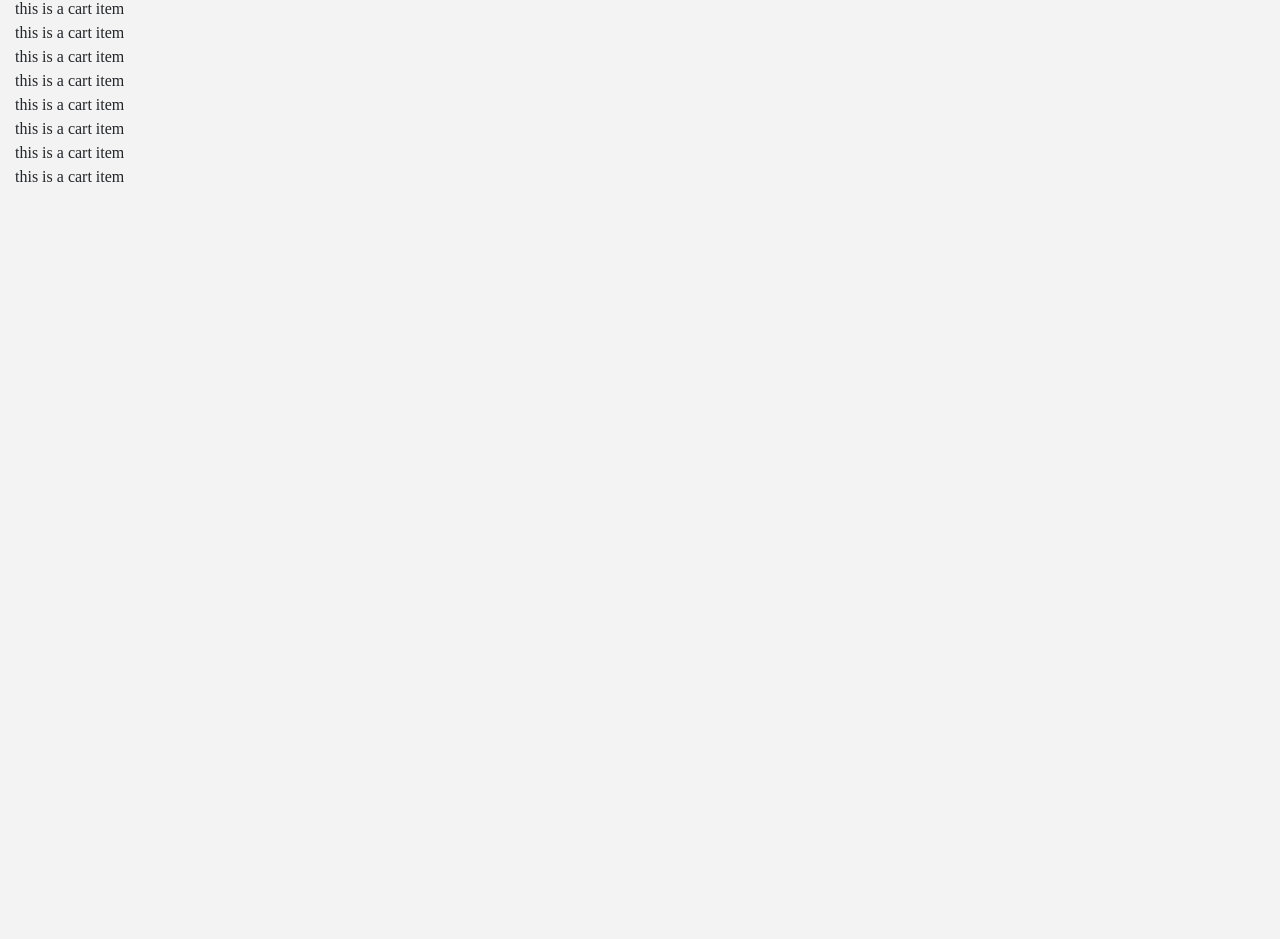
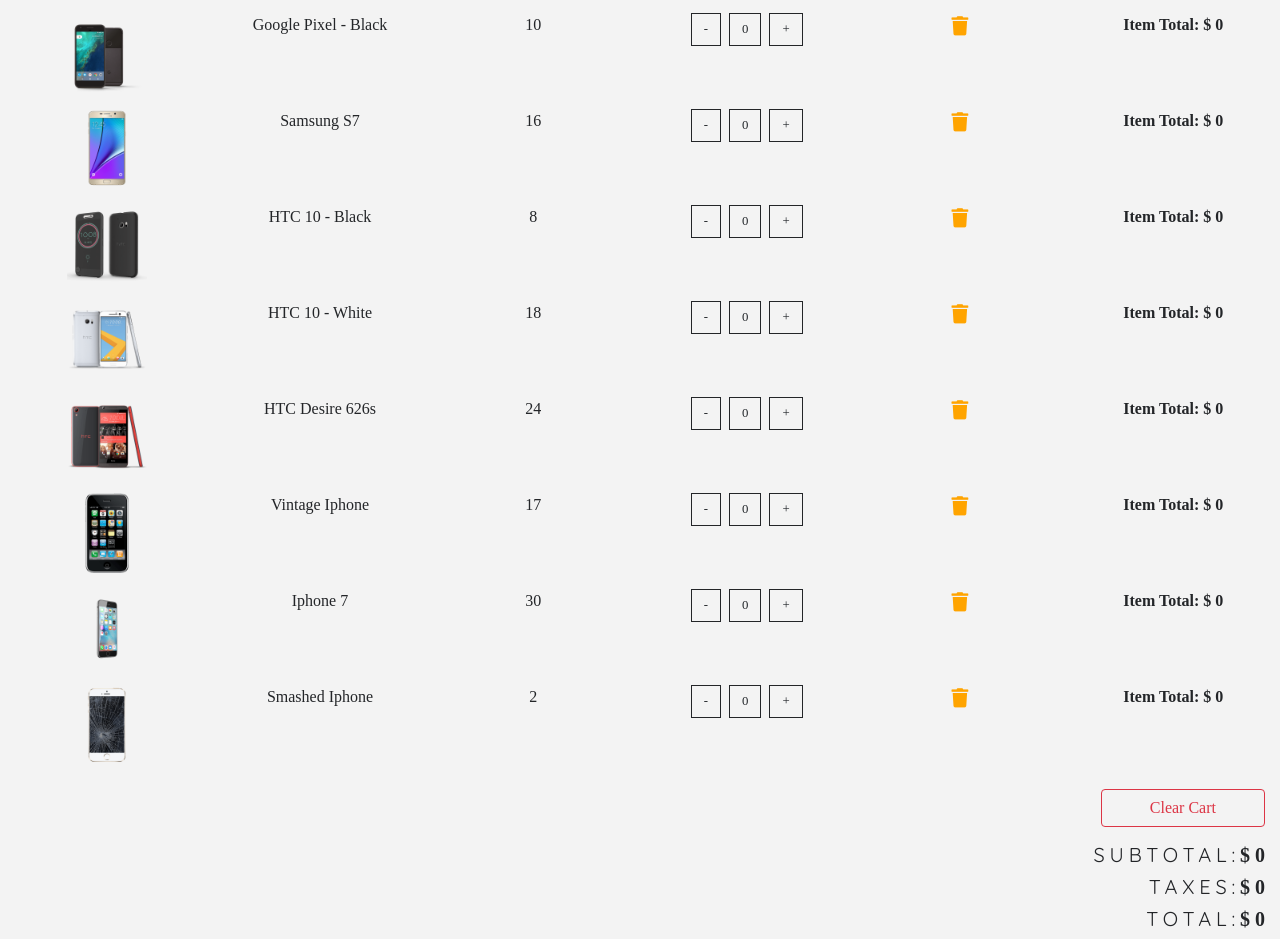
Before and after one commit to asimjb1200/Ecommerce-Template, a React (Create React App) app in the folder ecommerce/: page /cart in a window 1280 px wide. Shown: the part 181-1120 px from the top of the page. Before the commit the page ends 800 px from the top, so only its background shows below. Built offline with nearby package versions, Linux system fonts and the light colour scheme; a web font is replaced by a local one.

Commit message:
Cart Updates
Setting up the cart page and adding a bit of functionality to it

```diff
--- a/ecommerce/src/App.css
+++ b/ecommerce/src/App.css
@@ -26,3 +26,23 @@
 .text-bright {
   color: var(--mainBlue);
 }
+
+.btn-black {
+  background: transparent;
+  text-transform: capitalize;
+  font-size: 0.8rem !important;
+  color: var(--mainDark);
+  border-radius: 0 !important;
+  border: 0.1rem solid var(--mainDark) !important;
+}
+
+.btn-black:hover {
+  background: var(--mainDark) !important;
+  color: var(--mainWhite) !important;
+}
+
+.cart-icon {
+  cursor: pointer;
+  font-size: 1.2rem;
+  color: var(--mainYellow);
+}
--- a/ecommerce/src/components/Cart/Cart.js
+++ b/ecommerce/src/components/Cart/Cart.js
@@ -4,6 +4,7 @@
 import EmptyCart from "./EmptyCart";
 import {ProductConsumer} from '../../context';
 import CartList from './CartList';
+import CartTotals from './CartTotals';
 
 export default class Cart extends Component {
     render() {
@@ -17,7 +18,8 @@
                             <React.Fragment>
                                 <Title name="Your" title="Cart" />
                                 <CartColumns />
-                                <CartList value={value}/>
+                                <CartList value={value} />
+                                <CartTotals value={value} />
                             </React.Fragment>
                             );
                         } else {
--- a/ecommerce/src/components/Cart/CartItem.js
+++ b/ecommerce/src/components/Cart/CartItem.js
@@ -1,11 +1,48 @@
 import React from 'react'
 
-export default function CartItem() {
-
+export default function CartItem({item, value}) {
+    const {id, title, img, price, total, count} = item;
+    const {increment, decrement, removeItem} = value;
 
     return (
-        <div>
-            this is a cart item
+        <div className="row my-3 text-capitalize text-center">
+        <div className="col-10 mx-auto col-lg-2">
+            <img src={img} style={{width: '5rem', height: "5rem"}} className="img-fluid" alt="prouct" />
+        </div>
+
+        <div className="col-10 mx-auto col-lg-2">
+            <span className="d-lg-none">Product: </span> {title}
+        </div>
+
+        <div className="col-10 mx-auto col-lg-2">
+        <span className="d-lg-none">Price: </span> {price}
+        </div>
+
+        <div className="col-10 mx-auto col-lg-2 my-2 my-lg-0">
+            <div className="d-flex justify-content-center">
+            <div>
+                <span className="btn btn-black mx-1" onClick={() => decrement(id)}>
+                    -
+                </span>
+                <span className="btn btn-black mx-1">
+                    {count}
+                </span>
+                <span className="btn btn-black mx-1" onClick={() => increment(id)}>
+                    +
+                </span>
+            </div>
+            </div>
+        </div>
+
+        <div className="col-10 mx-auto col-lg-2">
+            <div className="cart-icon" onClick={() => removeItem(id)}>
+            <i className="fas fa-trash" />
+            </div>
+        </div>
+
+        <div className="col-10 mx-auto col-lg-2">
+            <strong>Item Total: $ {total}</strong>
+        </div>
         </div>
     )
 }
--- a/ecommerce/src/components/Cart/CartList.js
+++ b/ecommerce/src/components/Cart/CartList.js
@@ -7,7 +7,7 @@
     return (
         <div className="container-fluid">
             {cart.map((item) => {
-                return <CartItem key={item.id} item={item} value={value} />
+                return <CartItem key={item.id} item={item} value={value} />;
             })}
 
         </div>
--- /dev/null
+++ b/ecommerce/src/components/Cart/CartTotals.js
@@ -0,0 +1,25 @@
+import React from 'react'
+import {Link} from 'react-router-dom'
+
+export default function CartTotals({value}) {
+    const {cartSubtotal, cartTax, cartTotal, clearCart} = value;
+    return (
+        <React.Fragment>
+            <div className="container-fluid">
+            <div className="row">
+            <div className="col-10 mt-2 ml-sm-5 ml-md-auto col-sm-8 text-right">
+                <Link to="/">
+                    <button className="btn btn-outline-danger mb-3 px-5" type="button" onClick={() => clearCart()}>
+                        Clear Cart
+                    </button>
+                </Link>
+                <h5><span className="text-title">Subtotal:</span><strong>$ {cartSubtotal}</strong></h5>
+                <h5><span className="text-title">Taxes:</span><strong>$ {cartTax}</strong></h5>
+                <h5><span className="text-title">Total:</span><strong>$ {cartTotal}</strong></h5>
+
+            </div>
+            </div>
+            </div>
+        </React.Fragment>
+    );
+}
--- a/ecommerce/src/context.js
+++ b/ecommerce/src/context.js
@@ -10,7 +10,7 @@
         cart: storeProducts,
         modalOpen: false,
         modalProd: detailProduct,
-        cartSubTotal: 0,
+        cartSubtotal: 0,
         cartTax: 0,
         cartTotal: 0
     };
@@ -78,6 +78,7 @@
     }
 
     increment = (id) => {
+
         console.log('this is increment method');
     }
 
@@ -91,6 +92,21 @@
 
     clearCart = () => {
         console.log('cart was cleared');
+    }
+
+    addTotals = () => {
+        let subTotal = 0;
+        this.state.cart.map(item => (subTotal += item.total));
+        const tempTax = subTotal * 0.1;
+        const tax = parseFloat(tempTax.toFixed(2));
+        const total = subTotal + tax;
+        this.setState(() => {
+            return {
+                cartSubtotal: subTotal,
+                cartTax: tax,
+                cartTotal: total,
+            }
+        })
     }
 
     render() {
```
